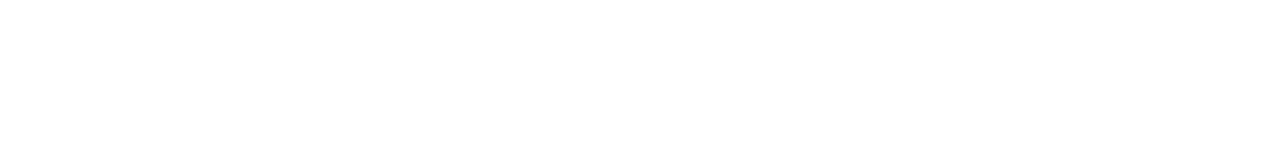
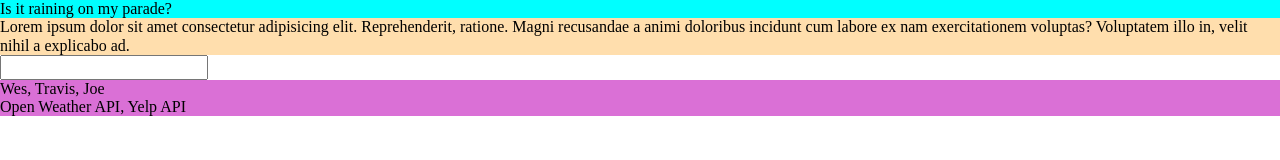
Before and after one commit to newusername1234/event-weather-app, a plain HTML site: page index.html in a window 1280 px wide. Drawn offline with nearby package versions, Linux system fonts and the light colour scheme.

Commit message:
Adds coloring and basic html layout

```diff
--- a/index.html
+++ b/index.html
@@ -5,12 +5,21 @@
     <meta charset="UTF-8">
     <meta name="viewport" content="width=device-width, initial-scale=1.0">
     <meta http-equiv="X-UA-Compatible" content="ie=edge">
+    <link rel="stylesheet" href="https://cdnjs.cloudflare.com/ajax/libs/normalize/8.0.1/normalize.min.css">
+    <link rel="stylesheet" href="stylesheets/styles.css">
     <title>Event Weather App</title>
 </head>
 <body>
-
-
-
+    <header class="websiteName">Is it raining on my parade?</header>
+    <div class="websiteDescription">Lorem ipsum dolor sit amet consectetur adipisicing elit. Reprehenderit, ratione. Magni recusandae a animi doloribus incidunt cum labore ex nam exercitationem voluptas? Voluptatem illo in, velit nihil a explicabo ad.</div>
+    <div class="userInput">
+        <input type="text" name="Location" id="locationInput">
+    </div>
+    <footer class="footerContainer">
+        <div class="partners">Wes, Travis, Joe</div>
+        <div class="api">Open Weather API, Yelp API</div>
+    </footer>
+    <script src="scripts/yelp.js"></script>
     <script src="scripts/index.js"></script>
 </body>
 </html>
--- a/stylesheets/styles.css
+++ b/stylesheets/styles.css
@@ -0,0 +1,29 @@
+* {
+    box-sizing: border-box;
+}
+
+html, body {
+    height: 100%;
+    width: 100%;
+}
+
+body {
+    display: flex;
+    flex-direction: column;
+}
+
+.websiteName {
+    background-color: aqua;
+}
+
+.websiteDescription {
+    background-color: navajowhite;
+}
+
+.userInput {
+    color: palegreen;
+}
+
+.footerContainer {
+    background-color: orchid;
+}
```
